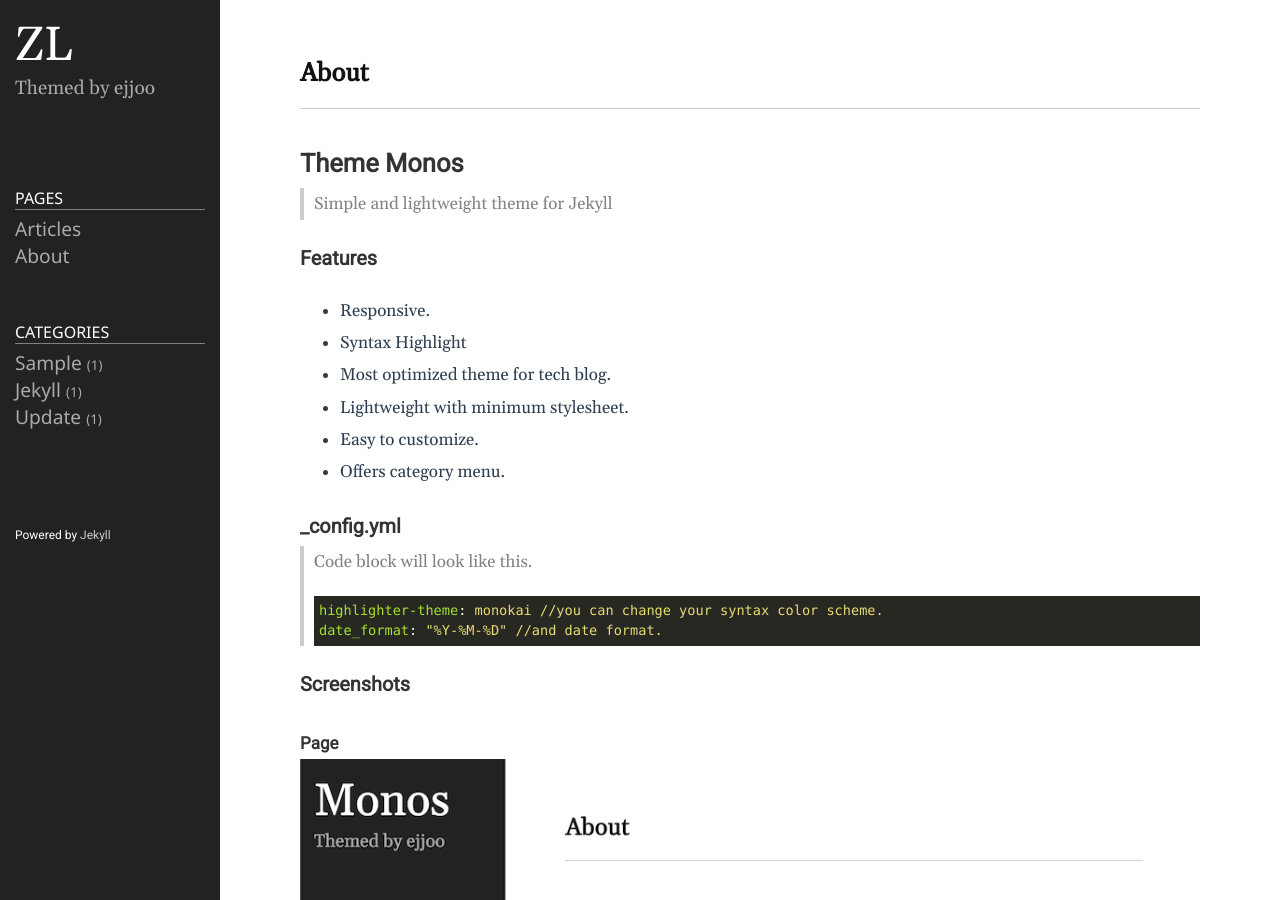
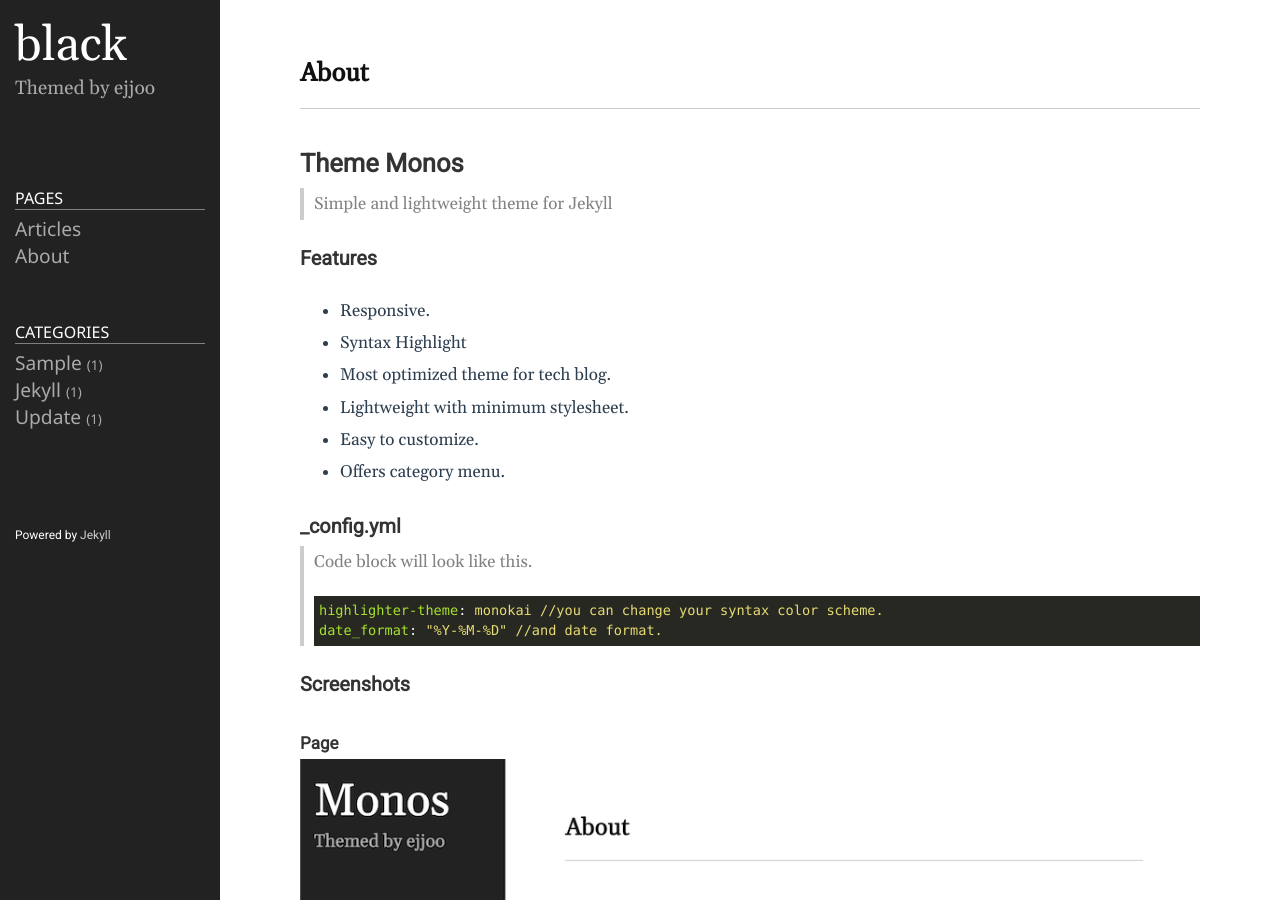
Before and after one commit to zl45683968/zl45683968.github.io, a Jekyll site: the page built from README.md, in a window 1280 px wide and 900 px high. Built offline with Jekyll 4.4.1, drawn with Linux system fonts in a browser that asks for light colours.

Commit message:
Update _config.yml

```diff
--- a/_config.yml
+++ b/_config.yml
@@ -1,4 +1,4 @@
-# Welcome to Jekyll!
+# Welcome to the blog of ZL！
 #
 # This config file is meant for settings that affect your whole blog, values
 # which you are expected to set up once and rarely edit after that. If you find
@@ -18,13 +18,13 @@
 # You can create any custom variable you would like, and they will be accessible
 # in the templates via {{ site.myvariable }}.
 
-title: ZL
+title: black
 email: 2913772487@qq.com
 description: >- # this means to ignore newlines until "baseurl:"
   Themed by ejjoo
 # baseurl: "/" # the subpath of your site, e.g. /blog
 # url: "http://ejjoo.github.io" # the base hostname & protocol for your site, e.g. http://example.com
-github_username: ejjoo
+github_username: zl45683968
 highlighter: rouge
 svg:
   optimize: true
```
